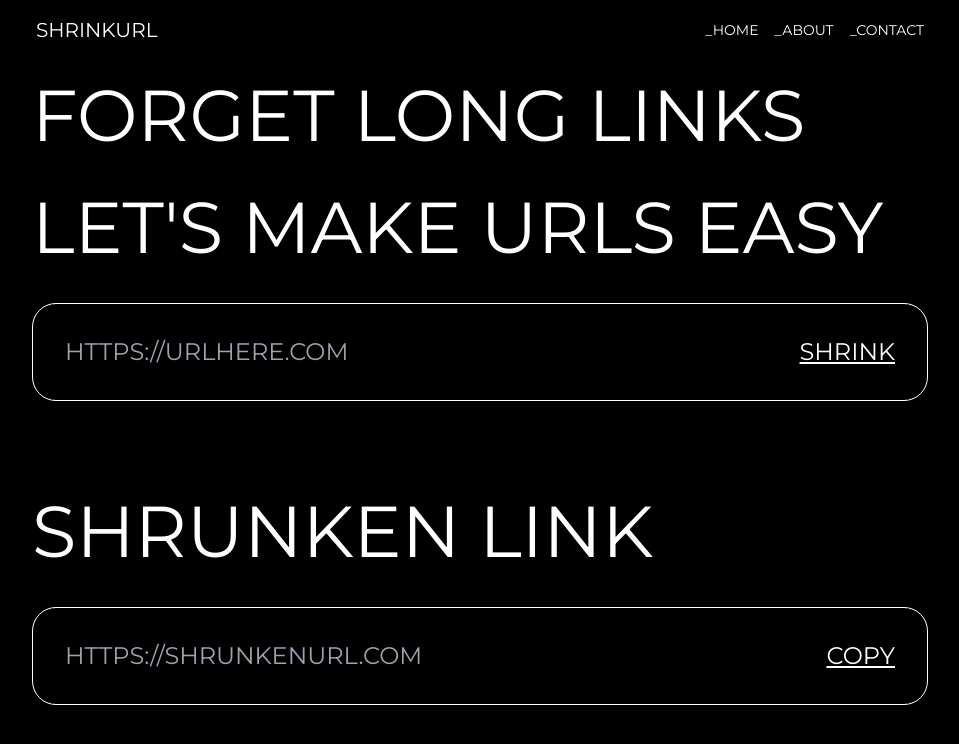
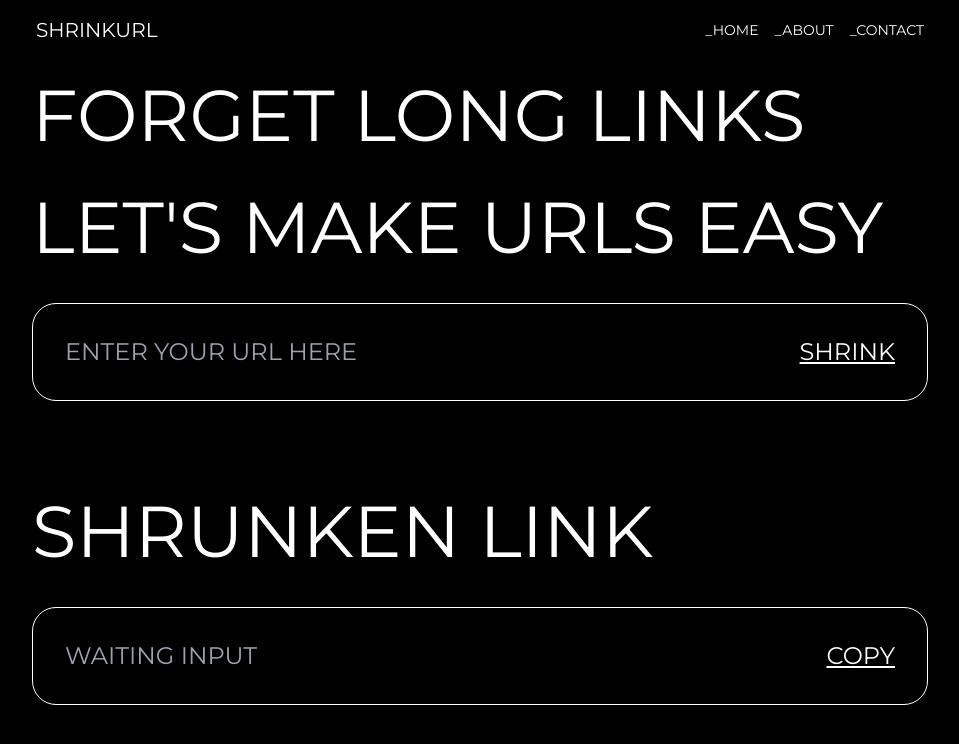
Before and after one commit to j1yl/shrinkurl, a React (Vite) app: page / in a window 1280 px wide. Shown: the top 744 px of the page, without its empty margins (160-1119 px from the left). Built offline with nearby package versions, Linux system fonts and the light colour scheme.

Commit message:
Created async function to handle api calls

```diff
--- a/src/components/Hero.tsx
+++ b/src/components/Hero.tsx
@@ -1,26 +1,61 @@
+import { useState } from "react";
+
 const largeText = "text-7xl";
 
 const Hero = () => {
+  const [inputUrl, setInputUrl] = useState("");
+  const [shortUrl, setShortUrl] = useState("");
+
+  const shortenUrl = async (url: string) => {
+    await fetch("https://gotiny.cc/api", {
+      method: "POST",
+      headers: { "Content-Type": "application/json" },
+      body: JSON.stringify({ input: url }),
+    })
+      .then((response) => response.json())
+      .then((data) => {
+        setShortUrl("https://gotiny.cc/" + data[0].code);
+      });
+  };
+
+  const handleSubmit = (e: any) => {
+    e.preventDefault();
+    shortenUrl(inputUrl);
+  };
+
   return (
     <>
       <section className="h-1/2 flex flex-col justify-center gap-10">
         <div className={largeText}>FORGET LONG LINKS</div>
         <div className={largeText}>LET&apos;S MAKE URLS EASY</div>
-        <form className="w-full flex justify-between p-8 text-2xl rounded-3xl border-white border">
+        <form
+          onSubmit={handleSubmit}
+          className="w-full flex justify-between p-8 text-2xl rounded-3xl border-white border"
+        >
           <input
-            placeholder="HTTPS://URLHERE.COM"
-            className="bg-transparent focus:outline-none placeholder-gray-400"
+            placeholder="ENTER YOUR URL HERE"
+            className="bg-transparent focus:outline-none placeholder-gray-400 uppercase"
+            onChange={(e) => setInputUrl(e.target.value)}
           />
-          <button className="underline">SHRINK</button>
+          <button type="submit" className="underline">
+            SHRINK
+          </button>
         </form>
       </section>
       <section className="h-1/2 flex flex-col justify-center gap-10">
         <div className={largeText}>SHRUNKEN LINK</div>
         <div className="w-full flex justify-between p-8 text-2xl rounded-3xl border-white border">
-          <a href="/" className="text-gray-400">
-            HTTPS://SHRUNKENURL.COM
-          </a>
-          <button className="underline">COPY</button>
+          <p className="text-gray-400">
+            {shortUrl ? shortUrl.toUpperCase() : "WAITING INPUT"}
+          </p>
+          <button
+            onClick={() =>
+              navigator.clipboard.writeText(shortUrl ? shortUrl : "ERROR")
+            }
+            className="underline"
+          >
+            COPY
+          </button>
         </div>
       </section>
     </>
```
